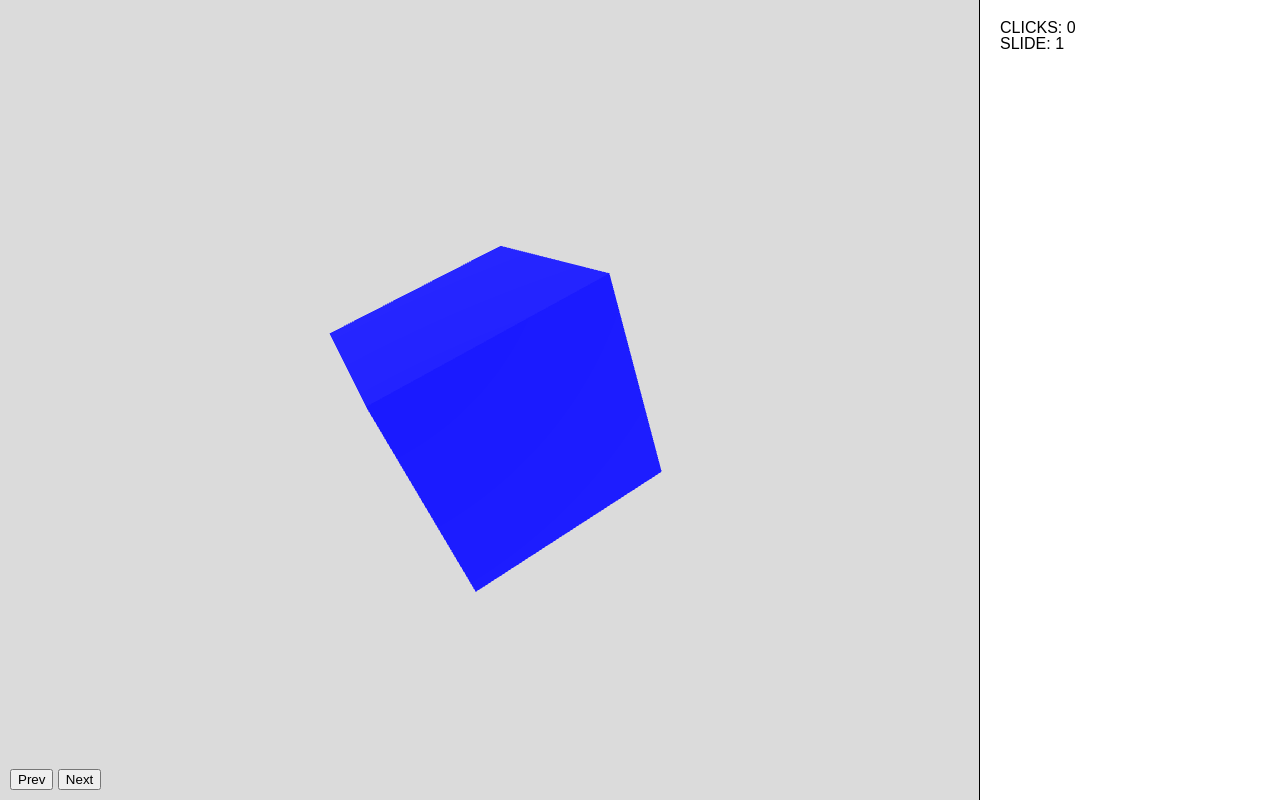
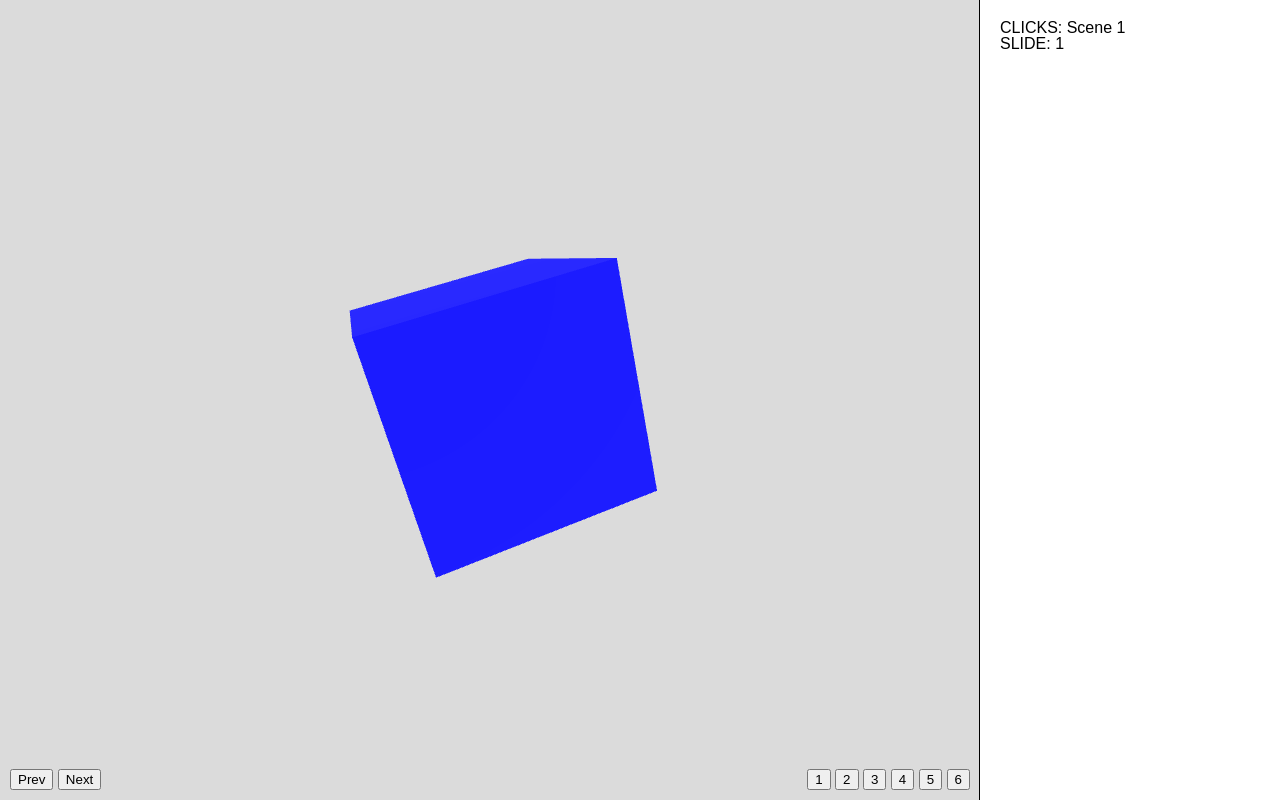
Before and after one commit to dblodorn/felictas-test, a website built with Parcel: page index.html in a window 1280 px wide. Built offline with nearby package versions, Linux system fonts and the light colour scheme; animation ran at ten frames a second; what three.interactive would draw is missing.

Commit message:
scene buttons

```diff
--- a/index.html
+++ b/index.html
@@ -15,5 +15,13 @@
       <button id="prev">Prev</button>
       <button id="next">Next</button>
     </div>
+    <div id="slide-buttons">
+      <button id="one">1</button>
+      <button id="two">2</button>
+      <button id="three">3</button>
+      <button id="four">4</button>
+      <button id="five">5</button>
+      <button id="six">6</button>
+    </div>
   </body>
 </html>
--- a/src/World.js
+++ b/src/World.js
@@ -53,12 +53,12 @@ class World {
 
     // CUBES
     const cubes = {
-      cube1: createCube({x: 0, y: 10, z: 10.01, color: 'blue', speed: 0.01}),
-      cube2: createCube({x: 16, y: -30, z: -6, color: 'purple', speed: 0.005}),
-      cube3: createCube({x: 32, y: -40, z: 3, color: 'yellow', speed: 0.02}),
-      cube4: createCube({x: 48, y: 5, z: 1, color: 'green', speed: 0.015}),
-      cube5: createCube({x: 64, y: 2, z: -2, color: 'red', speed: 0.009}),
-      cube6: createCube({x: 80, y: 0, z: 0.01, color: 'orange', speed: 0.003}),
+      cube1: createCube({x: 0, y: 10, z: 10.01, color: 'blue', speed: 0.01, name: 'Scene 1'}),
+      cube2: createCube({x: 16, y: -30, z: -6, color: 'purple', speed: 0.005, name: 'Scene 2'}),
+      cube3: createCube({x: 32, y: -40, z: 3, color: 'yellow', speed: 0.02, name: 'Scene 3'}),
+      cube4: createCube({x: 48, y: 5, z: 1, color: 'green', speed: 0.015, name: 'Scene 4'}),
+      cube5: createCube({x: 64, y: 2, z: -2, color: 'red', speed: 0.009, name: 'Scene 5'}),
+      cube6: createCube({x: 80, y: 0, z: 0.01, color: 'orange', speed: 0.003, name: 'Scene 6'}),
     }
 
     loop.updatables.push(cubes.cube1)
@@ -82,8 +82,16 @@ class World {
     // PREV NEXT
     const next = document.getElementById('next');
     const prev = document.getElementById('prev');
+    const one = document.getElementById('one');
+    const two = document.getElementById('two');
+    const three = document.getElementById('three');
+    const four = document.getElementById('four');
+    const five = document.getElementById('five');
+    const six = document.getElementById('six');
 
     const motionHandler = (object, speed) => {
+      console.log(object)
+      state.clicks = object.name
       gsap.to(camera.position, speed || 2, {
         x: object.position.x,
         y: object.position.y,
@@ -132,6 +140,13 @@ class World {
     next.addEventListener('click', nextHandler)
     prev.addEventListener('click', prevHandler)
 
+    one.addEventListener('click', () => motionHandler(cubes.cube1, 3))
+    two.addEventListener('click', () => motionHandler(cubes.cube2, 3))
+    three.addEventListener('click', () => motionHandler(cubes.cube3, 3))
+    four.addEventListener('click', () => motionHandler(cubes.cube4, 3))
+    five.addEventListener('click', () => motionHandler(cubes.cube5, 3))
+    six.addEventListener('click', () => motionHandler(cubes.cube6, 3))
+
     const resizer = new Resizer(container, camera, renderer);
   }
 
--- a/styles/main.css
+++ b/styles/main.css
@@ -54,3 +54,10 @@ canvas:focus {
   left: 1rem;
   z-index: 12000;
 }
+
+#slide-buttons {
+  position: fixed;
+  bottom: 1rem;
+  right: calc(1rem + var(--chat-container-width));
+  z-index: 12000;
+}
```
